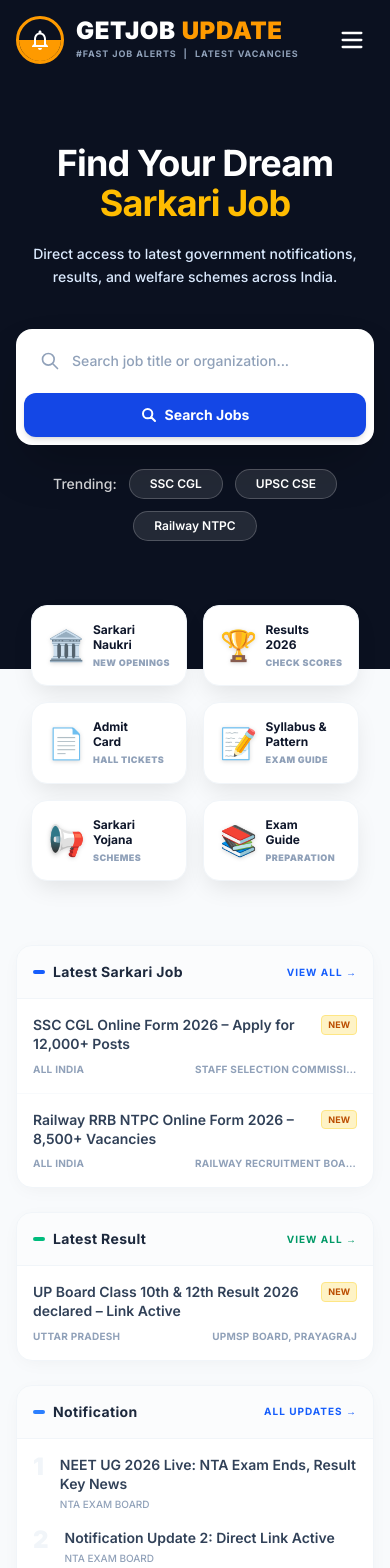
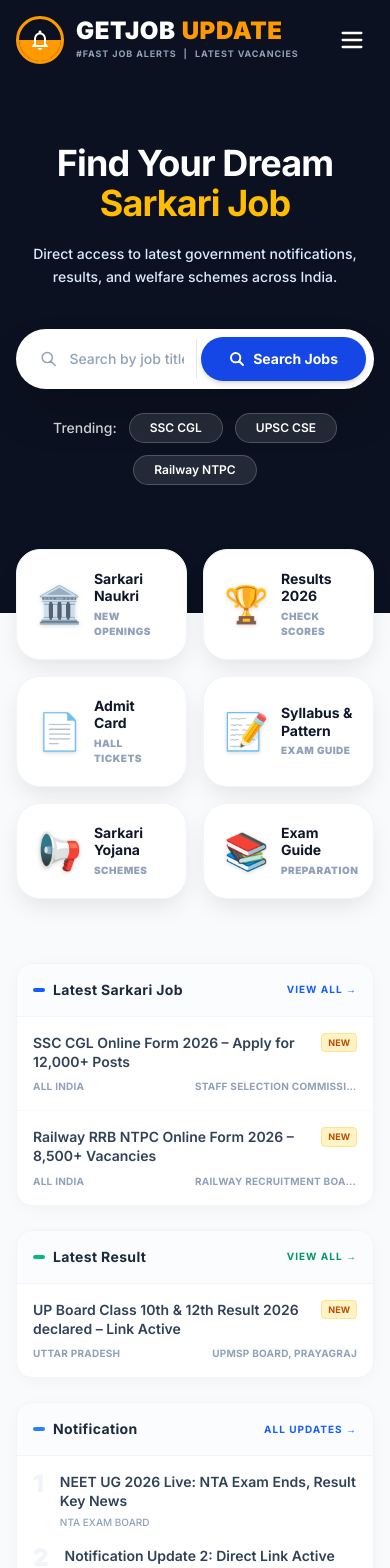
Before and after one commit to sharif8092/getjobupdateNext, a Next.js app: page / in a window 390 px wide. Shown: the top 1568 px of the page. Built offline with nearby package versions, Linux system fonts and the light colour scheme; no server answers.

Commit message:
second commit

```diff
--- a/src/app/page.tsx
+++ b/src/app/page.tsx
@@ -121,19 +121,19 @@
           </p>
 
           {/* Search Bar Container */}
-          <div className="bg-white rounded-2xl md:rounded-full p-2 flex flex-col md:flex-row items-center shadow-2xl mx-auto max-w-3xl gap-2 md:gap-0">
-            <div className="w-full md:flex-1 flex items-center px-4 py-1 md:border-r border-slate-200">
-              <svg className="w-5 h-5 text-slate-400 shrink-0" fill="none" viewBox="0 0 24 24" stroke="currentColor"><path strokeLinecap="round" strokeLinejoin="round" strokeWidth={2} d="M21 21l-6-6m2-5a7 7 0 11-14 0 7 7 0 0114 0z" /></svg>
-              <input type="text" placeholder="Search job title or organization..." className="w-full px-3 py-2.5 outline-none text-slate-800 bg-transparent text-sm font-medium placeholder:text-slate-400" />
+          <div className="bg-white rounded-full p-2 flex items-center shadow-2xl mx-auto max-w-3xl">
+            <div className="flex-1 flex items-center pl-4 border-r border-slate-200">
+              <svg className="w-5 h-5 text-slate-400" fill="none" viewBox="0 0 24 24" stroke="currentColor"><path strokeLinecap="round" strokeLinejoin="round" strokeWidth={2} d="M21 21l-6-6m2-5a7 7 0 11-14 0 7 7 0 0114 0z" /></svg>
+              <input type="text" placeholder="Search by job title or organization..." className="w-full px-3 py-2.5 outline-none text-slate-800 bg-transparent text-sm font-medium placeholder:text-slate-400" />
             </div>
             <div className="hidden sm:flex items-center px-4 w-44 border-r border-slate-200 cursor-pointer">
-              <svg className="w-4 h-4 text-slate-400 mr-2 shrink-0" fill="none" viewBox="0 0 24 24" stroke="currentColor"><path strokeLinecap="round" strokeLinejoin="round" strokeWidth={2} d="M17.657 16.657L13.414 20.9a1.998 1.998 0 01-2.827 0l-4.244-4.243a8 8 0 1111.314 0z" /><path strokeLinecap="round" strokeLinejoin="round" strokeWidth={2} d="M15 11a3 3 0 11-6 0 3 3 0 016 0z" /></svg>
+              <svg className="w-4 h-4 text-slate-400 mr-2" fill="none" viewBox="0 0 24 24" stroke="currentColor"><path strokeLinecap="round" strokeLinejoin="round" strokeWidth={2} d="M17.657 16.657L13.414 20.9a1.998 1.998 0 01-2.827 0l-4.244-4.243a8 8 0 1111.314 0z" /><path strokeLinecap="round" strokeLinejoin="round" strokeWidth={2} d="M15 11a3 3 0 11-6 0 3 3 0 016 0z" /></svg>
               <select className="bg-transparent text-slate-700 outline-none w-full text-sm font-bold cursor-pointer appearance-none">
                 <option>All States</option>
               </select>
-              <svg className="w-4 h-4 text-slate-400 shrink-0" fill="none" viewBox="0 0 24 24" stroke="currentColor"><path strokeLinecap="round" strokeLinejoin="round" strokeWidth={2} d="M19 9l-7 7-7-7" /></svg>
+              <svg className="w-4 h-4 text-slate-400" fill="none" viewBox="0 0 24 24" stroke="currentColor"><path strokeLinecap="round" strokeLinejoin="round" strokeWidth={2} d="M19 9l-7 7-7-7" /></svg>
             </div>
-            <button className="w-full md:w-auto bg-blue-700 hover:bg-blue-800 text-white rounded-xl md:rounded-full px-7 py-3 font-bold text-sm flex items-center justify-center gap-2 transition-colors shadow-md">
+            <button className="bg-blue-700 hover:bg-blue-800 text-white rounded-full px-7 py-3 font-bold text-sm flex items-center gap-2 transition-colors ml-1 shadow-md">
               <svg className="w-4 h-4" fill="none" viewBox="0 0 24 24" stroke="currentColor"><path strokeLinecap="round" strokeLinejoin="round" strokeWidth={3} d="M21 21l-6-6m2-5a7 7 0 11-14 0 7 7 0 0114 0z" /></svg>
               Search Jobs
             </button>
@@ -153,51 +153,51 @@
       <div className="max-w-7xl mx-auto px-4 sm:px-6 lg:px-8 relative z-20 -mt-16 mb-16">
         <div className="grid grid-cols-2 md:grid-cols-3 lg:grid-cols-6 gap-4">
 
-          <Link href="/jobs" className="bg-white rounded-2xl md:rounded-3xl p-4 md:p-5 shadow-[0_10px_25px_-5px_rgba(0,0,0,0.1)] border border-slate-100 flex items-center gap-2 md:gap-3 hover:-translate-y-1 transition-transform group">
-            <div className="text-3xl md:text-4xl drop-shadow-sm group-hover:scale-110 transition-transform">🏛️</div>
-            <div className="flex flex-col overflow-hidden">
-              <span className="text-slate-900 font-bold text-xs md:text-sm leading-tight truncate">Sarkari<br/>Naukri</span>
-              <span className="text-slate-400 font-black text-[9px] md:text-[10px] uppercase mt-1 tracking-wider truncate">NEW OPENINGS</span>
+          <Link href="/jobs" className="bg-white rounded-3xl p-5 shadow-[0_10px_25px_-5px_rgba(0,0,0,0.1)] border border-slate-100 flex items-center gap-3 hover:-translate-y-1 transition-transform group">
+            <div className="text-4xl drop-shadow-sm group-hover:scale-110 transition-transform">🏛️</div>
+            <div className="flex flex-col">
+              <span className="text-slate-900 font-bold text-sm leading-tight">Sarkari<br/>Naukri</span>
+              <span className="text-slate-400 font-black text-[10px] uppercase mt-1 tracking-wider">NEW OPENINGS</span>
             </div>
           </Link>
 
-          <Link href="/results" className="bg-white rounded-2xl md:rounded-3xl p-4 md:p-5 shadow-[0_10px_25px_-5px_rgba(0,0,0,0.1)] border border-slate-100 flex items-center gap-2 md:gap-3 hover:-translate-y-1 transition-transform group">
-            <div className="text-3xl md:text-4xl text-amber-500 drop-shadow-sm group-hover:scale-110 transition-transform">🏆</div>
-            <div className="flex flex-col overflow-hidden">
-              <span className="text-slate-900 font-bold text-xs md:text-sm leading-tight truncate">Results<br/>2026</span>
-              <span className="text-slate-400 font-black text-[9px] md:text-[10px] uppercase mt-1 tracking-wider truncate">CHECK SCORES</span>
+          <Link href="/results" className="bg-white rounded-3xl p-5 shadow-[0_10px_25px_-5px_rgba(0,0,0,0.1)] border border-slate-100 flex items-center gap-3 hover:-translate-y-1 transition-transform group">
+            <div className="text-4xl text-amber-500 drop-shadow-sm group-hover:scale-110 transition-transform">🏆</div>
+            <div className="flex flex-col">
+              <span className="text-slate-900 font-bold text-sm leading-tight">Results<br/>2026</span>
+              <span className="text-slate-400 font-black text-[10px] uppercase mt-1 tracking-wider">CHECK SCORES</span>
             </div>
           </Link>
 
-          <Link href="/admit-card" className="bg-white rounded-2xl md:rounded-3xl p-4 md:p-5 shadow-[0_10px_25px_-5px_rgba(0,0,0,0.1)] border border-slate-100 flex items-center gap-2 md:gap-3 hover:-translate-y-1 transition-transform group">
-            <div className="text-3xl md:text-4xl text-slate-300 drop-shadow-sm group-hover:scale-110 transition-transform">📄</div>
-            <div className="flex flex-col overflow-hidden">
-              <span className="text-slate-900 font-bold text-xs md:text-sm leading-tight truncate">Admit<br/>Card</span>
-              <span className="text-slate-400 font-black text-[9px] md:text-[10px] uppercase mt-1 tracking-wider truncate">HALL TICKETS</span>
+          <Link href="/admit-card" className="bg-white rounded-3xl p-5 shadow-[0_10px_25px_-5px_rgba(0,0,0,0.1)] border border-slate-100 flex items-center gap-3 hover:-translate-y-1 transition-transform group">
+            <div className="text-4xl text-slate-300 drop-shadow-sm group-hover:scale-110 transition-transform">📄</div>
+            <div className="flex flex-col">
+              <span className="text-slate-900 font-bold text-sm leading-tight">Admit<br/>Card</span>
+              <span className="text-slate-400 font-black text-[10px] uppercase mt-1 tracking-wider">HALL TICKETS</span>
             </div>
           </Link>
 
-          <Link href="/syllabus" className="bg-white rounded-2xl md:rounded-3xl p-4 md:p-5 shadow-[0_10px_25px_-5px_rgba(0,0,0,0.1)] border border-slate-100 flex items-center gap-2 md:gap-3 hover:-translate-y-1 transition-transform group">
-            <div className="text-3xl md:text-4xl drop-shadow-sm group-hover:scale-110 transition-transform">📝</div>
-            <div className="flex flex-col overflow-hidden">
-              <span className="text-slate-900 font-bold text-xs md:text-sm leading-tight truncate">Syllabus &<br/>Pattern</span>
-              <span className="text-slate-400 font-black text-[9px] md:text-[10px] uppercase mt-1 tracking-wider truncate">EXAM GUIDE</span>
+          <Link href="/syllabus" className="bg-white rounded-3xl p-5 shadow-[0_10px_25px_-5px_rgba(0,0,0,0.1)] border border-slate-100 flex items-center gap-3 hover:-translate-y-1 transition-transform group">
+            <div className="text-4xl drop-shadow-sm group-hover:scale-110 transition-transform">📝</div>
+            <div className="flex flex-col">
+              <span className="text-slate-900 font-bold text-sm leading-tight">Syllabus &<br/>Pattern</span>
+              <span className="text-slate-400 font-black text-[10px] uppercase mt-1 tracking-wider">EXAM GUIDE</span>
             </div>
           </Link>
 
-          <Link href="/yojana" className="bg-white rounded-2xl md:rounded-3xl p-4 md:p-5 shadow-[0_10px_25px_-5px_rgba(0,0,0,0.1)] border border-slate-100 flex items-center gap-2 md:gap-3 hover:-translate-y-1 transition-transform group">
-            <div className="text-3xl md:text-4xl text-red-500 drop-shadow-sm group-hover:scale-110 transition-transform">📢</div>
-            <div className="flex flex-col overflow-hidden">
-              <span className="text-slate-900 font-bold text-xs md:text-sm leading-tight truncate">Sarkari<br/>Yojana</span>
-              <span className="text-slate-400 font-black text-[9px] md:text-[10px] uppercase mt-1 tracking-wider truncate">SCHEMES</span>
+          <Link href="/yojana" className="bg-white rounded-3xl p-5 shadow-[0_10px_25px_-5px_rgba(0,0,0,0.1)] border border-slate-100 flex items-center gap-3 hover:-translate-y-1 transition-transform group">
+            <div className="text-4xl text-red-500 drop-shadow-sm group-hover:scale-110 transition-transform">📢</div>
+            <div className="flex flex-col">
+              <span className="text-slate-900 font-bold text-sm leading-tight">Sarkari<br/>Yojana</span>
+              <span className="text-slate-400 font-black text-[10px] uppercase mt-1 tracking-wider">SCHEMES</span>
             </div>
           </Link>
 
-          <Link href="/exam-guide" className="bg-white rounded-2xl md:rounded-3xl p-4 md:p-5 shadow-[0_10px_25px_-5px_rgba(0,0,0,0.1)] border border-slate-100 flex items-center gap-2 md:gap-3 hover:-translate-y-1 transition-transform group">
-            <div className="text-3xl md:text-4xl drop-shadow-sm group-hover:scale-110 transition-transform">📚</div>
-            <div className="flex flex-col overflow-hidden">
-              <span className="text-slate-900 font-bold text-xs md:text-sm leading-tight truncate">Exam<br/>Guide</span>
-              <span className="text-slate-400 font-black text-[9px] md:text-[10px] uppercase mt-1 tracking-wider truncate">PREPARATION</span>
+          <Link href="/exam-guide" className="bg-white rounded-3xl p-5 shadow-[0_10px_25px_-5px_rgba(0,0,0,0.1)] border border-slate-100 flex items-center gap-3 hover:-translate-y-1 transition-transform group">
+            <div className="text-4xl drop-shadow-sm group-hover:scale-110 transition-transform">📚</div>
+            <div className="flex flex-col">
+              <span className="text-slate-900 font-bold text-sm leading-tight">Exam<br/>Guide</span>
+              <span className="text-slate-400 font-black text-[10px] uppercase mt-1 tracking-wider">PREPARATION</span>
             </div>
           </Link>
 
--- a/src/components/IndiaMap.tsx
+++ b/src/components/IndiaMap.tsx
@@ -65,31 +65,29 @@
       </div>
 
       {/* Live Status Floating Badge */}
-      <div className="relative mt-6 md:mt-0 md:absolute md:bottom-0 md:right-4 lg:right-12 z-20 bg-white rounded-2xl md:rounded-full p-2 pr-3 flex items-center justify-between md:justify-start gap-3 md:gap-5 shadow-[0_20px_50px_-12px_rgba(0,0,0,0.15)] border border-slate-100 backdrop-blur-sm transition-all duration-300 w-full md:w-auto">
-        <div className="flex items-center gap-3">
-          <div className="w-10 h-10 md:w-12 md:h-12 rounded-full bg-[#1d4ed8] flex items-center justify-center shadow-inner shrink-0">
-            <svg className="w-4 h-4 md:w-5 md:h-5 text-white" fill="none" viewBox="0 0 24 24" stroke="currentColor">
+      <div className="absolute bottom-0 right-4 lg:right-12 z-20 bg-white rounded-full p-2 pr-3 flex items-center gap-5 shadow-[0_20px_50px_-12px_rgba(0,0,0,0.15)] border border-slate-100 backdrop-blur-sm transition-all duration-300">
+        <div className="w-12 h-12 rounded-full bg-[#1d4ed8] flex items-center justify-center shadow-inner">
+          <svg className="w-5 h-5 text-white" fill="none" viewBox="0 0 24 24" stroke="currentColor">
             <path strokeLinecap="round" strokeLinejoin="round" strokeWidth={2.5} d="M17.657 16.657L13.414 20.9a1.998 1.998 0 01-2.827 0l-4.244-4.243a8 8 0 1111.314 0z" />
             <path strokeLinecap="round" strokeLinejoin="round" strokeWidth={2.5} d="M15 11a3 3 0 11-6 0 3 3 0 016 0z" />
           </svg>
         </div>
 
         {hoveredState ? (
-            <div className="flex flex-col animate-fade-in min-w-[120px]">
-              <div className="text-[10px] md:text-[11px] font-black text-emerald-600 uppercase tracking-[0.2em] mb-0.5 leading-none">{hoveredState.count} Live Posts</div>
-              <div className="text-[15px] md:text-[17px] font-black text-slate-900 tracking-tight leading-tight">{hoveredState.name}</div>
+          <div className="flex flex-col pr-2 animate-fade-in min-w-[120px]">
+            <div className="text-[11px] font-black text-emerald-600 uppercase tracking-[0.2em] mb-0.5">{hoveredState.count} Live Posts</div>
+            <div className="text-[17px] font-black text-slate-900 tracking-tight">{hoveredState.name}</div>
           </div>
         ) : (
-            <div className="flex flex-col min-w-[120px]">
-              <div className="text-[10px] md:text-[11px] font-black text-[#1d4ed8] uppercase tracking-[0.2em] mb-0.5 leading-none">LIVE STATUS</div>
-              <div className="text-[15px] md:text-[17px] font-black text-slate-900 tracking-tight leading-tight">38 Active Regions</div>
+          <div className="flex flex-col pr-2 min-w-[120px]">
+            <div className="text-[11px] font-black text-[#1d4ed8] uppercase tracking-[0.2em] mb-0.5">LIVE STATUS</div>
+            <div className="text-[17px] font-black text-slate-900 tracking-tight">38 Active Regions</div>
           </div>
         )}
-        </div>
 
         <div
           onClick={() => hoveredState ? router.push(`/state/${hoveredState.slug}`) : router.push('/states')}
-          className="w-10 h-10 rounded-full bg-slate-900 flex items-center justify-center hover:bg-slate-800 cursor-pointer transition-colors shadow-md text-white shrink-0"
+          className="w-10 h-10 rounded-full bg-slate-900 flex items-center justify-center ml-2 hover:bg-slate-800 cursor-pointer transition-colors shadow-md text-white"
         >
           <svg className="w-5 h-5 text-white" fill="none" viewBox="0 0 24 24" stroke="currentColor">
             <path strokeLinecap="round" strokeLinejoin="round" strokeWidth={2.5} d="M14 5l7 7m0 0l-7 7m7-7H3" />
```
Lines whose indentation alone changed are shown as unchanged.
